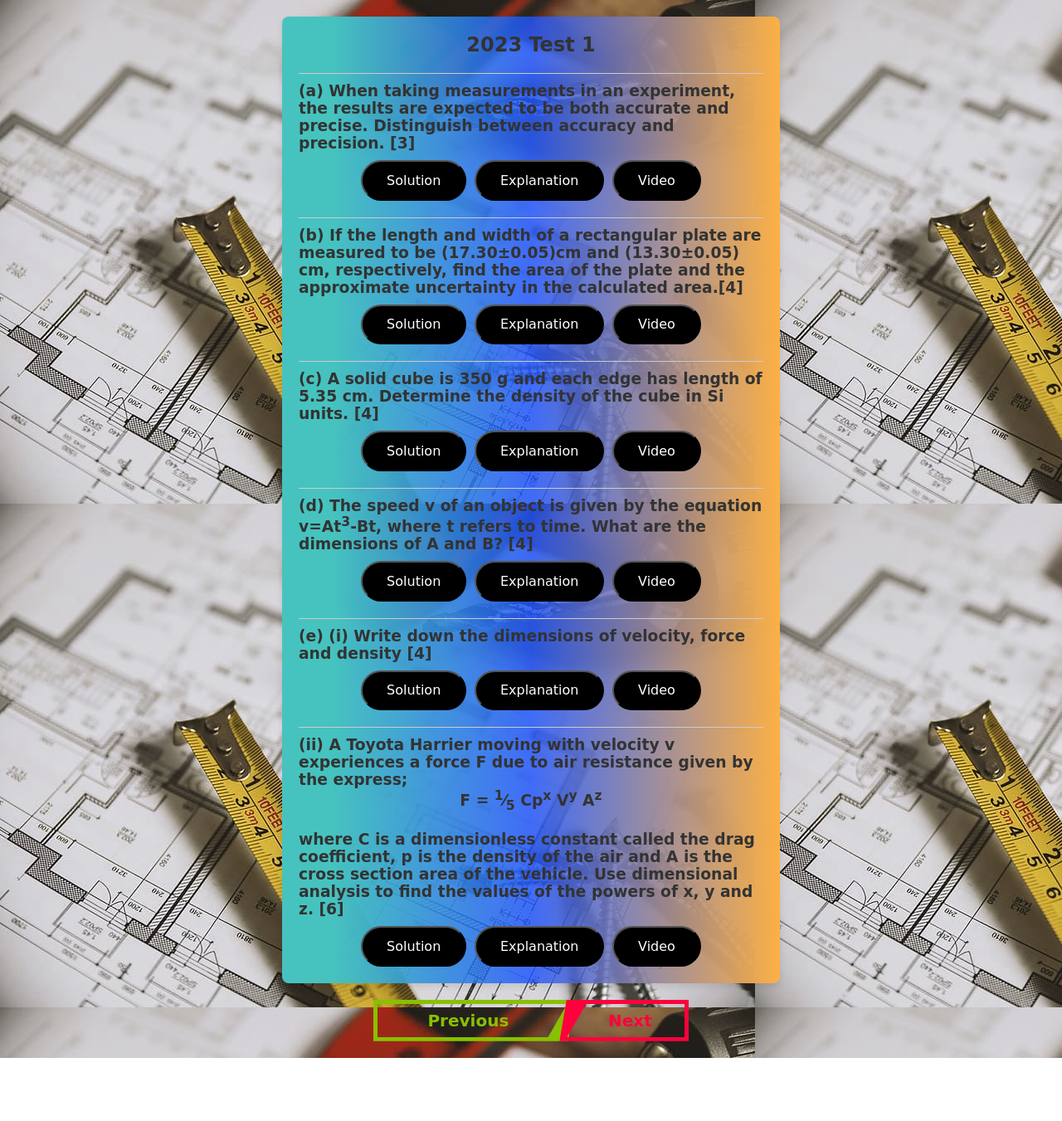
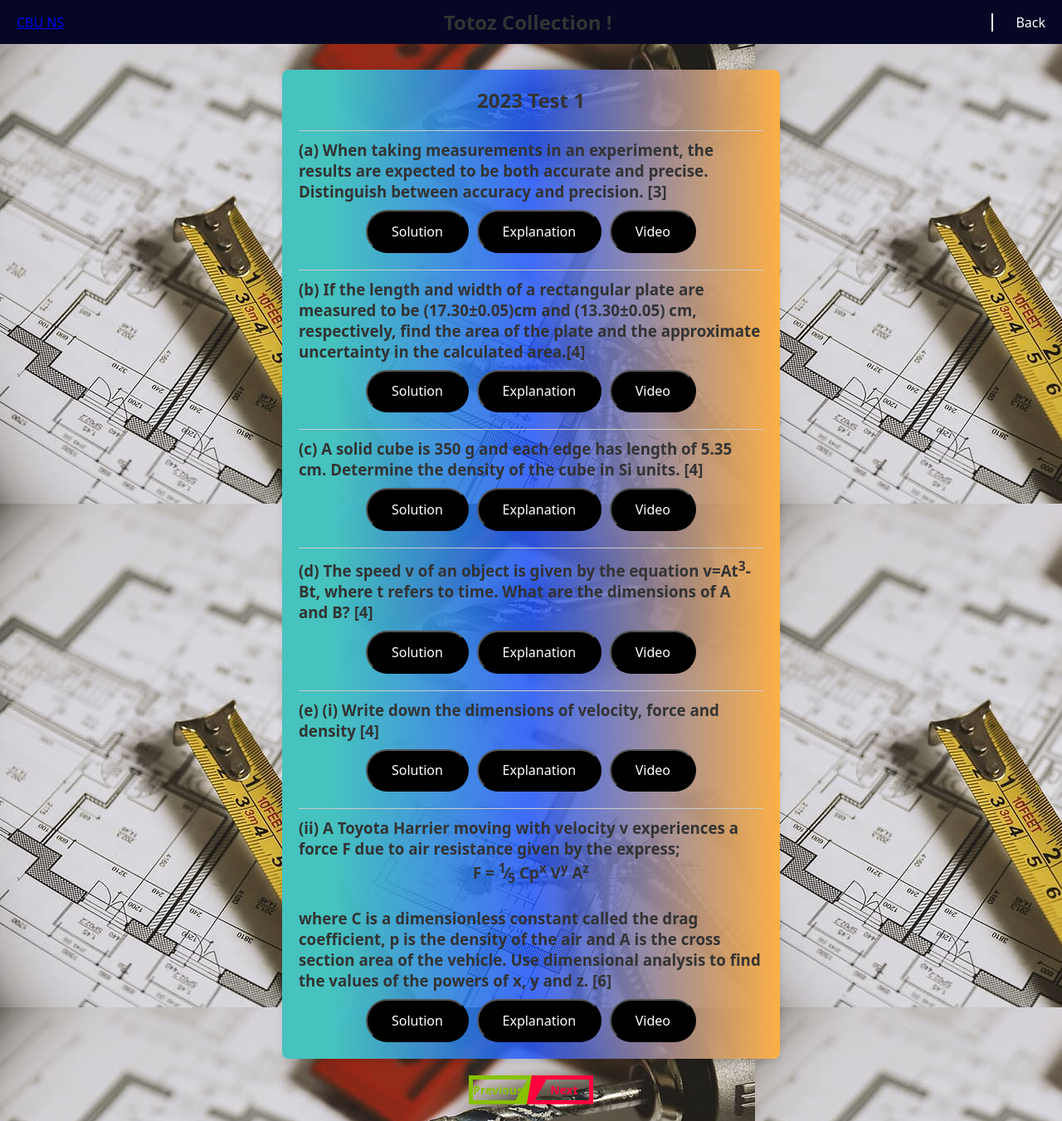
Before and after one commit to 214Toto/ah, a plain HTML site: page PH110/units.html in a window 1280 px wide. Shown: the whole page at 83% size. Before the commit the page ends 1275 px from the top, so only its background shows below. Drawn offline with Linux system fonts and the light colour scheme; files whose address does not match are found by name.

Commit message:
Add files via upload

```diff
--- a/PH110/units.html
+++ b/PH110/units.html
@@ -11,7 +11,7 @@
       margin: 0;
       padding: 0;
       box-sizing: border-box;
-      font-family: 'Pacifico', cursive;
+      font-family: system-ui, -apple-system, BlinkMacSystemFont, 'Segoe UI', Roboto, Oxygen, Ubuntu, Cantarell, 'Open Sans', 'Helvetica Neue', sans-serif;
       /* font-family: 'MyFancyFont', sans-serif; */
       /* font-family: 'Pacifico', 'Arial', sans-serif; */
       /* font-family: 'Poppins', sans-serif; */
@@ -32,7 +32,7 @@
     #question-container {
       /* background: #fff; */
       background: rgb(70,195,191);
-background: linear-gradient(90deg, rgba(70,195,191,1) 10%, rgba(29,83,253,0.819672131147541) 50%, rgba(252,176,69,1) 100%);
+      background: linear-gradient(90deg, rgba(70,195,191,1) 10%, rgba(29,83,253,0.819672131147541) 50%, rgba(252,176,69,1) 100%);
       /* background: rgb(131,58,180); */
       /* background: linear-gradient(90deg, rgba(131,58,180,1) 10%, rgba(29,83,253,0.819672131147541) 50%, rgba(252,176,69,1) 100%); */
       /* background: rgb(238,174,202);
@@ -44,6 +44,7 @@ background: linear-gradient(90deg, rgba(70,195,191,1) 10%, rgba(29,83,253,0.8196
       box-shadow: 0 4px 8px rgba(0, 0, 0, 0.1);
       text-align: left;
       width: 90%;
+      margin-top: 4rem;
       max-width: 600px;
     }
 
@@ -66,15 +67,17 @@ background: linear-gradient(90deg, rgba(70,195,191,1) 10%, rgba(29,83,253,0.8196
     }
 
     #buttons-container {
-      margin-top: 10px;
-      display: flex;
-      justify-content: center;
-      gap: 10px;
-    }
+  margin-top: 10px;
+  display: flex;
+  flex-wrap: wrap; /* Allow wrapping */
+  justify-content: center; /* Center buttons */
+  gap: 10px;
+  width: 100%; /* Make sure container takes full width */
+}
 
     .buttons {
       display: flex;
-      width: 380px;
+      /* width: 380px; */
       gap: 10px;
       --b: 5px; /* border thickness */
       --h: 2.5em; /* button height */
@@ -101,6 +104,13 @@ background: linear-gradient(90deg, rgba(70,195,191,1) 10%, rgba(29,83,253,0.8196
       transition: flex 0.4s;
     }
 
+    .buttons button {
+  flex: 1; /* Allow buttons to resize proportionally */
+  max-width: 120px; /* Prevent buttons from being too wide */
+  min-width: 80px; /* Ensure buttons aren't too small */
+  font-size: 14px; /* Adjust font size for smaller screens */
+}
+
     .buttons button + button {
       --_c: #FF003C;
       flex: calc(0.75 + var(--_s, 0));
@@ -125,166 +135,28 @@ background: linear-gradient(90deg, rgba(70,195,191,1) 10%, rgba(29,83,253,0.8196
       font-size: 0.8em;
       vertical-align: super;
     }
-    /* .btn-1,
-    .btn-1 *,
-    .btn-1 :after,
-    .btn-1 :before,
-    .btn-1:after,
-    .btn-1:before {
-      border: 0 solid;
-      box-sizing: border-box;
-    }
-    .btn-1 {
-      -webkit-tap-highlight-color: transparent;
-      -webkit-appearance: button;
-      background-color: #000;
-      background-image: none;
-      color: #fff;
-      cursor: pointer;
-      font-family: ui-sans-serif, system-ui, -apple-system, BlinkMacSystemFont,
-    Segoe UI, Roboto, Helvetica Neue, Arial, Noto Sans, sans-serif,
-    Apple Color Emoji, Segoe UI Emoji, Segoe UI Symbol, Noto Color Emoji;
-      font-size: .8em;
-      line-height: 1.5;
-      margin: 0;
-      -webkit-mask-image: -webkit-radial-gradient(#000, #fff);
-      padding: 0;
-    }
-    .btn-1:disabled {
-      cursor: default;
-    }
-    .btn-1:-moz-focusring {
-        outline: auto;
-    }
-    .btn-1 svg {
-      display: block;
-      vertical-align: middle;
-    }
-    .btn-1 [hidden] {
-      display: none;
-    }
-    .btn-1 {
-      background: none;
-      border: 2px solid;
-      border-radius: 999px;
-      box-sizing: border-box;
-      color: #000;
-      width: 10rem;
-      display: block;
-      font-weight: 900;
-      -webkit-mask-image: none;
-      padding: 5px 20px;
-      position: relative;
-      text-transform: uppercase;
-    }
-.btn-1:before {
-  background: #fff;
-  border-radius: 999px;
-  content: "";
-  inset: 0;
-  position: absolute;
-  transform: translate(10px, 10px);
-  transition: transform 0.2s;
-  z-index: -1;
+
+    header {
+  position: fixed;
+  top: 0;
+  left: 0;
+  width: 100%;
+  padding: 10px 20px;
+  background: #060625;
+  display: flex;
+  justify-content: space-between;
+  align-items: center;
+  z-index: 100;
 }
-.btn-1:hover:before {
-  transform: translate(0);
+
+.nav {
+  color: #ffffff;
+  text-align: center;
+  padding-left: 1.7rem;
+  text-decoration: none;
+  border-left: 2px solid #ffffff;
 }
-.btn-26,
-.btn-26 *,
-.btn-26 :after,
-.btn-26 :before,
-.btn-26:after,
-.btn-26:before {
-  border: 0 solid;
-  box-sizing: border-box;
-}
-.btn-26 {
-  -webkit-tap-highlight-color: transparent;
-  -webkit-appearance: button;
-  background-color: #000;
-  background-image: none;
-  color: #fff;
-  cursor: pointer;
-  font-family: ui-sans-serif, system-ui, -apple-system, BlinkMacSystemFont,
-    Segoe UI, Roboto, Helvetica Neue, Arial, Noto Sans, sans-serif,
-    Apple Color Emoji, Segoe UI Emoji, Segoe UI Symbol, Noto Color Emoji;
-  font-size: 100%;
-  font-weight: 900;
-  line-height: 1.5;
-  margin: 0;
-  -webkit-mask-image: -webkit-radial-gradient(#000, #fff);
-  padding: 0;
-  text-transform: uppercase;
-}
-.btn-26:disabled {
-  cursor: default;
-}
-.btn-26:-moz-focusring {
-  outline: auto;
-}
-.btn-26 svg {
-  display: block;
-  vertical-align: middle;
-}
-.btn-26 [hidden] {
-  display: none;
-}
-.btn-26 {
-  background: none;
-  -webkit-mask-image: none;
-  padding: 1rem 3rem;
-  position: relative;
-}
-.btn-26 span {
-  mix-blend-mode: difference;
-}
-.btn-26:after,
-.btn-26:before {
-  --progress: 0%;
-  background: #fff;
-  -webkit-clip-path: polygon(
-    0 50%,
-    var(--progress) 0,
-    100% 0,
-    calc(100% - var(--progress)) 50%,
-    100% 100%,
-    var(--progress) 100%
-  );
-  clip-path: polygon(
-    0 50%,
-    var(--progress) 0,
-    100% 0,
-    calc(100% - var(--progress)) 50%,
-    100% 100%,
-    var(--progress) 100%
-  );
-  content: "";
-  height: 100%;
-  left: 0;
-  position: absolute;
-  top: 50%;
-  transform: translateY(-50%);
-  transition: height 0.4s, transform 0.4s, -webkit-clip-path 0.4s 0.1s;
-  transition: height 0.4s, transform 0.4s, clip-path 0.4s 0.1s;
-  transition: height 0.4s, transform 0.4s, clip-path 0.4s 0.1s,
-    -webkit-clip-path 0.4s 0.1s;
-  width: 100%;
-  z-index: -1;
-}
-.btn-26:after {
-  transform: rotate(180deg) translateY(50%);
-}
-.btn-26:hover:before {
-  --progress: 50%;
-  top: 50%;
-  transform: translateY(-50%) translateX(35%);
-}
-.btn-26:hover:after {
-  --progress: 50%;
-  top: 50%;
-  transform: rotate(180deg) translateY(50%) translateX(35%);
-} */
+
 
 .btn-1 {
   position: relative;
@@ -292,6 +164,7 @@ background: linear-gradient(90deg, rgba(70,195,191,1) 10%, rgba(29,83,253,0.8196
   border-radius: 4em;
   font-size: 16px;
   color: white;
+  /* width: 100%; */
   padding: 0.8em 1.8em;
   cursor:pointer;
   user-select:none;
@@ -314,7 +187,7 @@ background: linear-gradient(90deg, rgba(70,195,191,1) 10%, rgba(29,83,253,0.8196
   border-radius: 4em;
   left: 0;
   top:0;
-  width: 100%;
+  /* width: 100%; */
   height: 100%;
   opacity: 0;
   transition: all 0.5s;
@@ -336,14 +209,33 @@ background: linear-gradient(90deg, rgba(70,195,191,1) 10%, rgba(29,83,253,0.8196
 }
 
 @media only screen and (max-width: 480px) {
-  #button-container {
-    width: 100%;
+  #buttons-container {
+    flex-direction: row; /* Stack buttons vertically if needed */
+    gap: 5px; /* Reduce gap */
+  }
+
+  .buttons button {
+    flex: none; /* Disable flex for better control */
+    width: 100%; /* Make buttons take full container width */
   }
 }
 
   </style>
 </head>
 <body>
+
+
+  <header class="header">
+    <a href="index.html" class="logo"> CBU NS </a>
+
+
+    <h2> Totoz Collection ! </h2>
+
+    <a href="lab-T3.html" class="nav"> Back </a>
+
+
+  </header>
+
   <div id="question-container">
     <div class="question hidden" id="question-1">
       <h2 style="text-align: center;"> 2023 Test 1 </h2>
```
